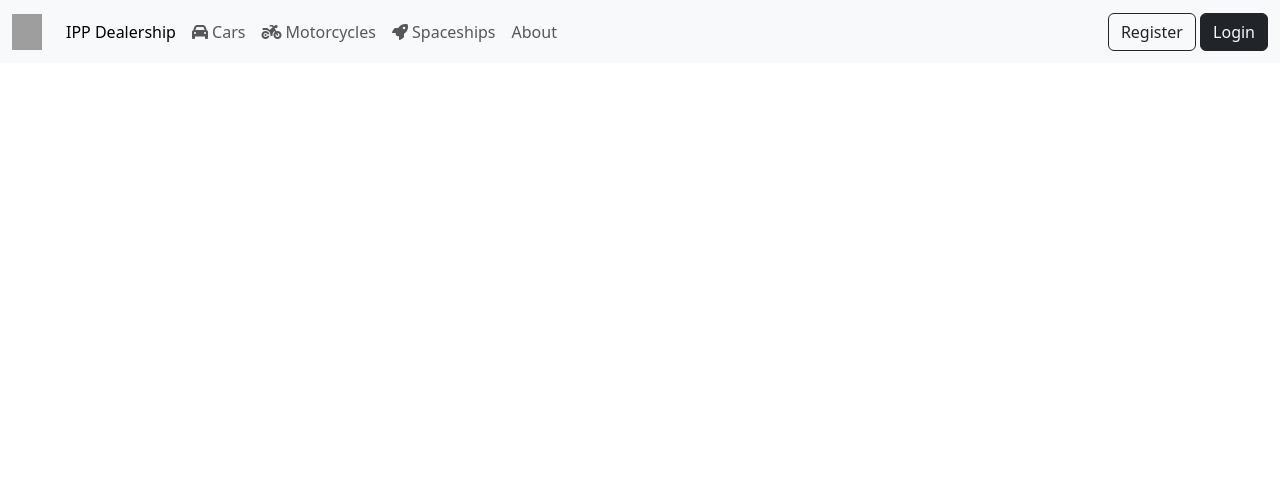
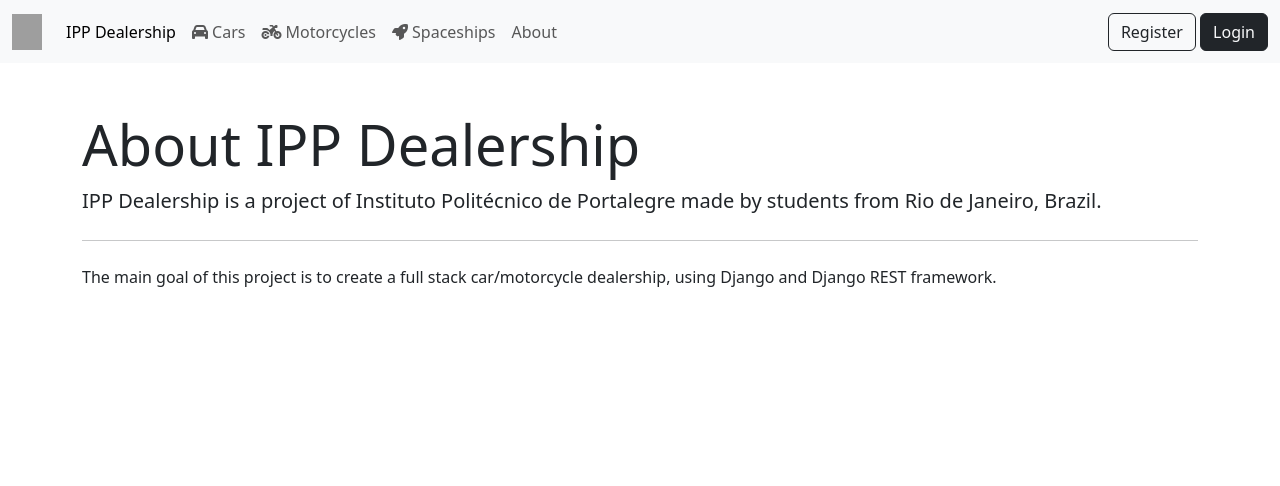
Before and after one commit to joaoalexarruda/ipp_dealership, a Django app: page /about/ in a window 1280 px wide. Shown: the top 486 px of the page. Run offline with Django 5.2, Linux system fonts and the light colour scheme; some libraries are stand-ins or nearby versions; grey boxes are pictures that could not be loaded.

Commit message:
add content to about page

```diff
--- a/pages/templates/pages/about.html
+++ b/pages/templates/pages/about.html
@@ -3,3 +3,19 @@
 {% block title %}
     About IPP Dealership
 {% endblock title %}
+{% block content %}
+    <div class="container mt-5">
+        <div class="row">
+            <div class="col-lg-12">
+                <h1 class="display-4">About IPP Dealership</h1>
+                <p class="lead">
+                    IPP Dealership is a project of Instituto Politécnico de Portalegre made by students from Rio de Janeiro, Brazil.
+                </p>
+                <hr class="my-4">
+                <p>
+                    The main goal of this project is to create a full stack car/motorcycle dealership, using Django and Django REST framework.
+                </p>
+            </div>
+        </div>
+    </div>
+{% endblock content %}
```
